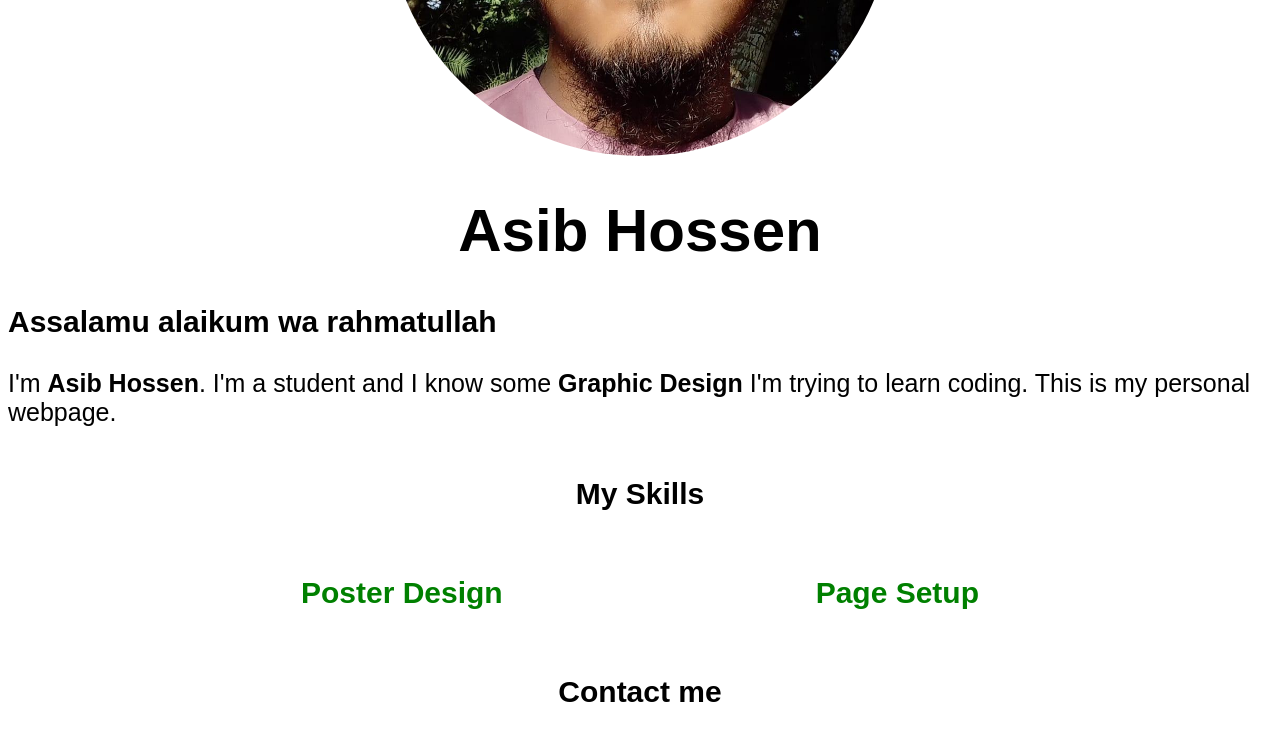
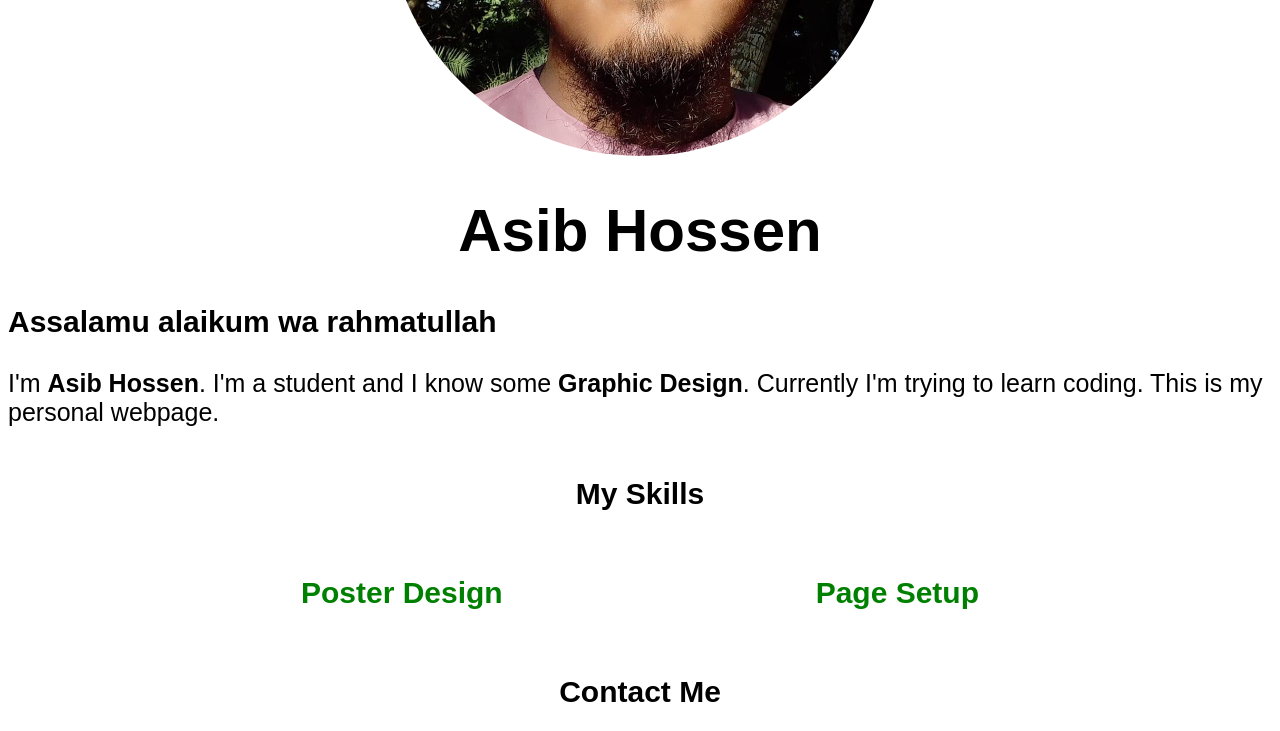
Before and after one commit to asibhossen897/asibhossen897.github.io, a plain HTML site: page index.html in a window 1280 px wide. Shown: the part 355-1086 px from the top of the page. Drawn offline with Linux system fonts and the light colour scheme.

Commit message:
Update index.html
Edited mistyping

```diff
--- a/index.html
+++ b/index.html
@@ -22,7 +22,7 @@
     <article>
       <h3>Assalamu alaikum wa rahmatullah</h3>
       <p>
-        I'm <strong>Asib Hossen</strong>. I'm a student and I know some <strong>Graphic Design</strong> I'm trying to learn
+        I'm <strong>Asib Hossen</strong>. I'm a student and I know some <strong>Graphic Design</strong>. Currently I'm trying to learn
         coding. This is my personal webpage.
       </p>
     </div>
@@ -37,7 +37,7 @@
         <h3>Page Setup</h3>
       </div>
     </div>
-      <h2>Contact me</h2>
+      <h2>Contact Me</h2>
     </article>
 
     <div class="center">
```
